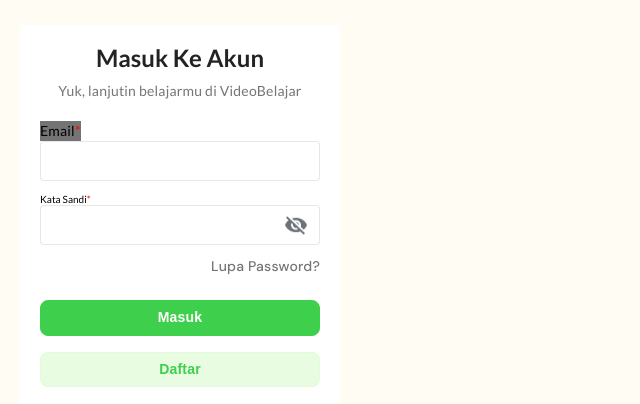
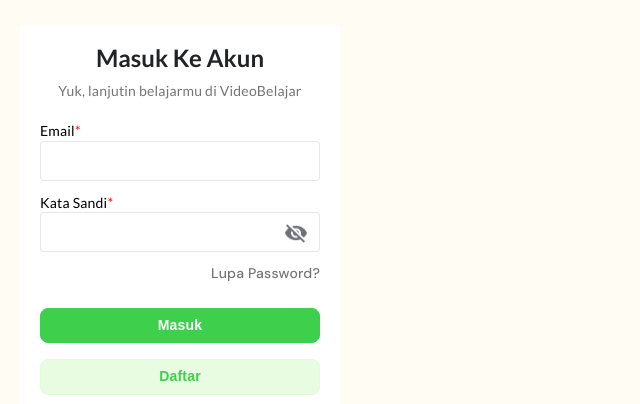
Before and after one commit to nazifanwary-git/harisenin-basic-mission-3, a plain HTML site: page login.html in a window 1280 px wide. Shown: the part 59-463 px from the top of the page, without its empty margins (0-640 px from the left). Drawn offline with Linux system fonts and the light colour scheme.

Commit message:
remove labelContainer class and modified css for login page

```diff
--- a/css/login.css
+++ b/css/login.css
@@ -94,12 +94,11 @@ form {
     width: 100%;
 }
 
-.labelContainer label {
+form label {
     font-size: 1.4rem;
     font-weight: 400;
     line-height: 140%;
     letter-spacing: 0.2px;
-    background-color: #333333AD;
 }
 
 .asterisk {
--- a/login.html
+++ b/login.html
@@ -24,9 +24,7 @@
             </div>
             <div class="loginInputs">
                 <form action="#">
-                    <div class="labelContainer">
-                        <label for="email">Email<span class="asterisk">*</span></label>
-                    </div>
+                    <label for="email">Email<span class="asterisk">*</span></label>
                     <input class="emailForm" type="email" name="email" required>
                     <label for="password">Kata Sandi<span class="asterisk">*</span></label>
                     <div class="passwordWrapper">
```
